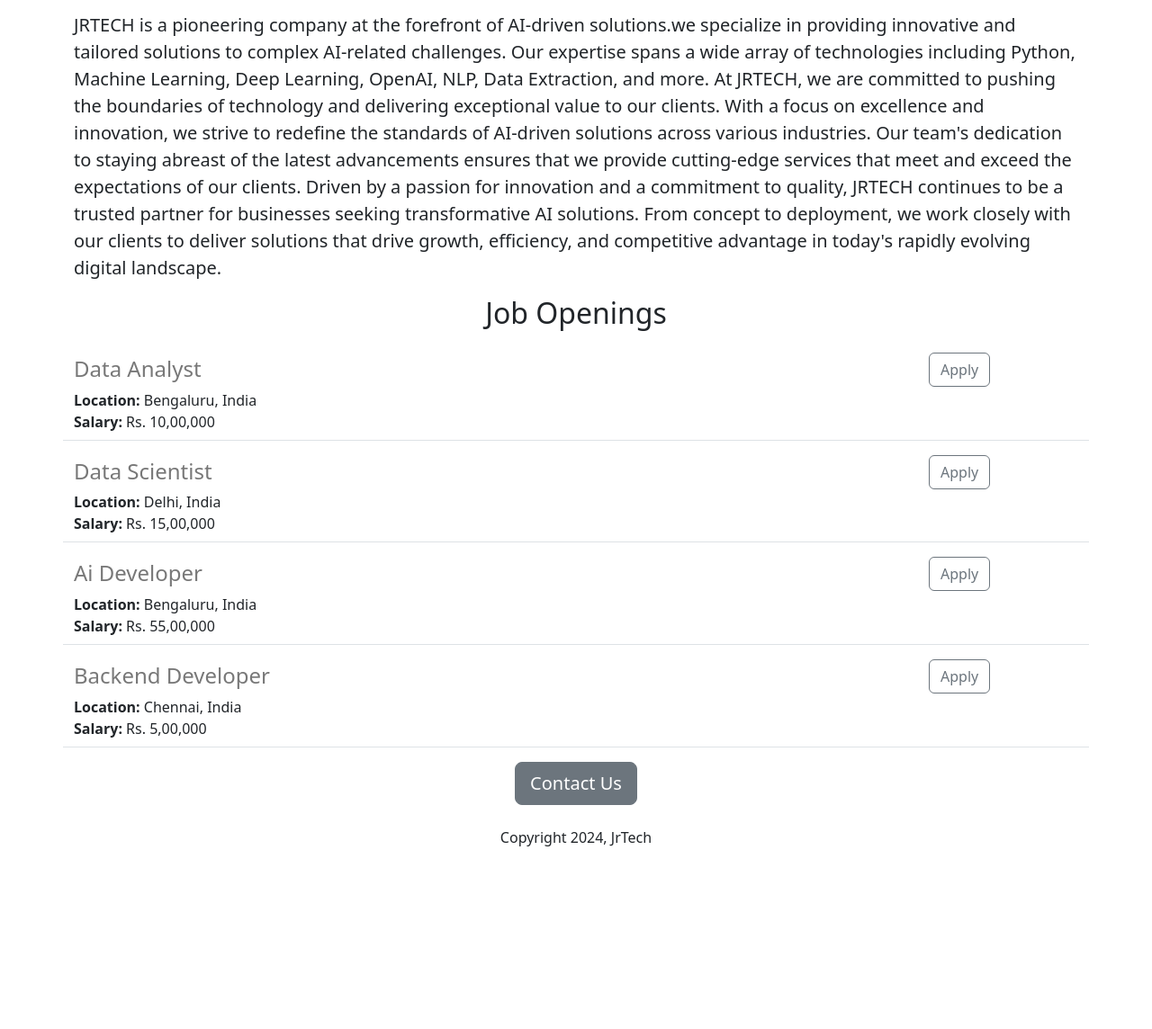
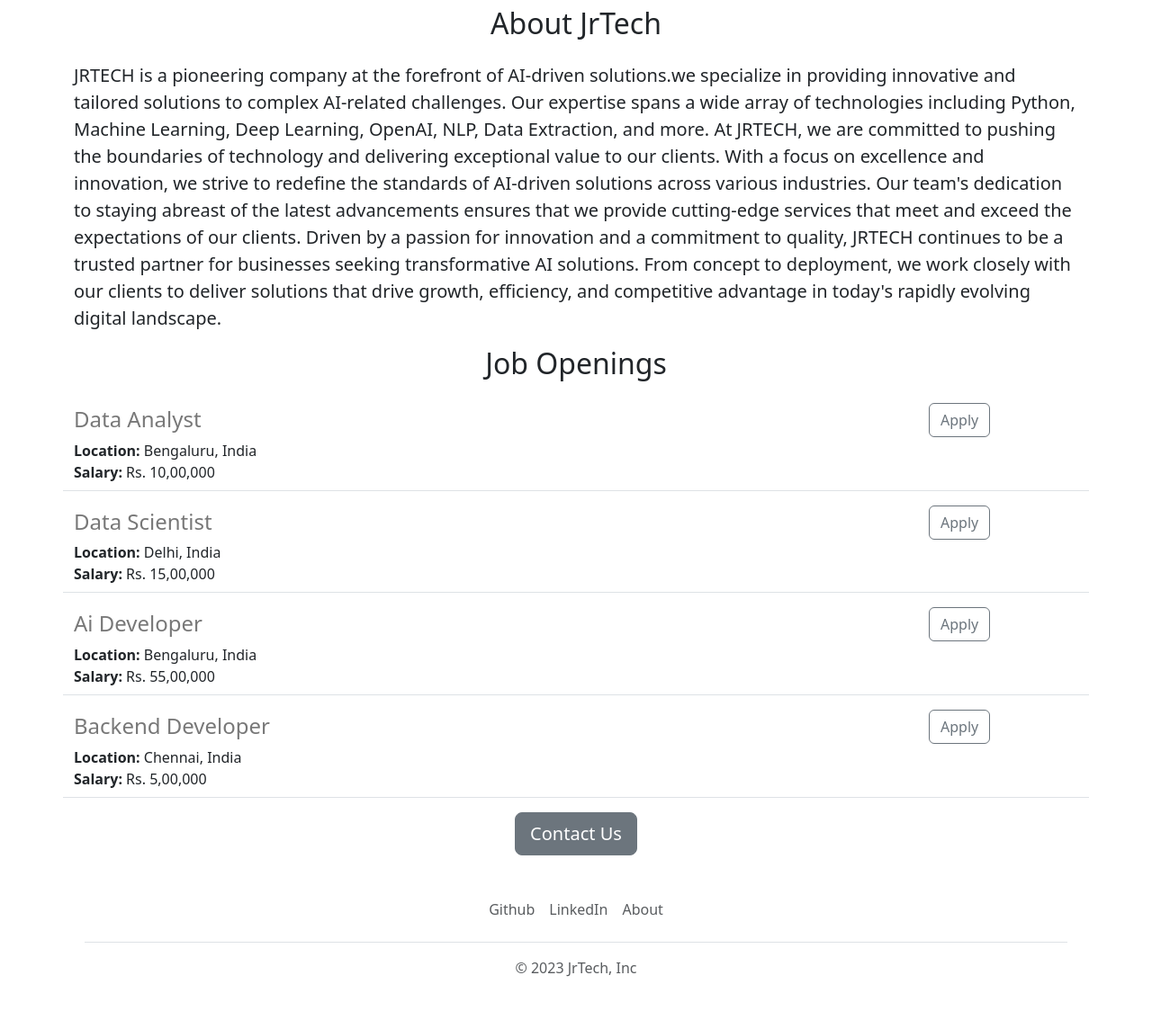
Before and after one commit to RoboJunior/Jrtech_careers, a Flask app: page / in a window 1280 px wide. Shown: the part 497-1641 px from the top of the page at 90% size. Before the commit the page ends 1438 px from the top, so only its background shows below. Run offline with Flask 3, Linux system fonts and the light colour scheme.

Commit message:
functional and new improvements

```diff
--- /dev/null
+++ b/templates/footer.html
@@ -0,0 +1,10 @@
+<div class="container">
+  <footer class="py-3 my-4">
+    <ul class="nav justify-content-center border-bottom pb-3 mb-3">
+      <li class="nav-item"><a href="https://github.com/RoboJunior" class="nav-link px-2 text-body-secondary">Github</a></li>
+      <li class="nav-item"><a href="https://www.linkedin.com/in/jeyaraman-r-/" class="nav-link px-2 text-body-secondary">LinkedIn</a></li>
+      <li class="nav-item"><a href="https://robojunior.github.io/jeyaraman.github.io/" class="nav-link px-2 text-body-secondary">About</a></li>
+    </ul>
+    <p class="text-center text-body-secondary">&copy; 2023 JrTech, Inc</p>
+  </footer>
+</div>
--- a/templates/home.html
+++ b/templates/home.html
@@ -14,6 +14,7 @@
     </style>
   </head>
   <body>
+    {% include "nav.html" %}
     <div class="container">
       <h1 class="text-center mt-2 mb-4">{{company_name}} careers</h1>
       <img class="img-fluid" id='banner' src="https://i.postimg.cc/NFJwvFmG/banner.jpg">
@@ -32,9 +33,9 @@
         {% endfor %}
       </p>
       <div class="text-center">
-      <button class="btn btn-secondary btn-lg">Contact Us</button>
-        <p class="mt-4">Copyright 2024, JrTech</p>
+      <a href="mailto:jeyaramanjr7@gmail.com?subject=Question%20about%20Job%20Openings&body=My%20name%20%3A%20%3Cyour%20name%20here%3E%0D%0A%0D%0AMy%20Question%20%3A%20%3Cyour%20question%20here%3E" class="btn btn-secondary btn-lg">Contact Us</a>
         <div>
     </div>
+        {% include "footer.html" %}
   </body>
 </html>
--- a/templates/jobitem.html
+++ b/templates/jobitem.html
@@ -11,6 +11,6 @@
     {% endif %}
   </div>
   <div class="col-2">
-    <button type="button" class="btn btn-outline-secondary">Apply</button>
+    <a href="mailto:jeyaramanjr7@gmail.com?subject=Application%20for%20{{job['title']}}&body=My%20name%20%3A%20%3Cyour%20name%20here%3E%0D%0A%0D%0AMy%20resume%20Link%20%3A%20%3Cyour%20resume%20link%3E%0D%0A%0D%0AMy%20LinkedIn%20%3A%20%3Cyour%20linkedin%20link%3E" type="button" class="btn btn-outline-secondary">Apply</a>
   </div>
 </div>
--- /dev/null
+++ b/templates/nav.html
@@ -0,0 +1,9 @@
+<nav class="navbar shadow-sm fixed-top bg-white">
+  <div class="container-fluid">
+    <a class="navbar-brand" href="#">
+      <img src="/static/JR_industries-removebg-preview.png" alt="Logo" width="30" height="30" class="d-inline-block align-text-top">
+      JrTech
+    </a>
+  </div>
+</nav>
+<div style="height:56px"></div>
```
Also changed, not shown: static/JR_industries-removebg-preview.png (added), static/JR_industries.png (added).
